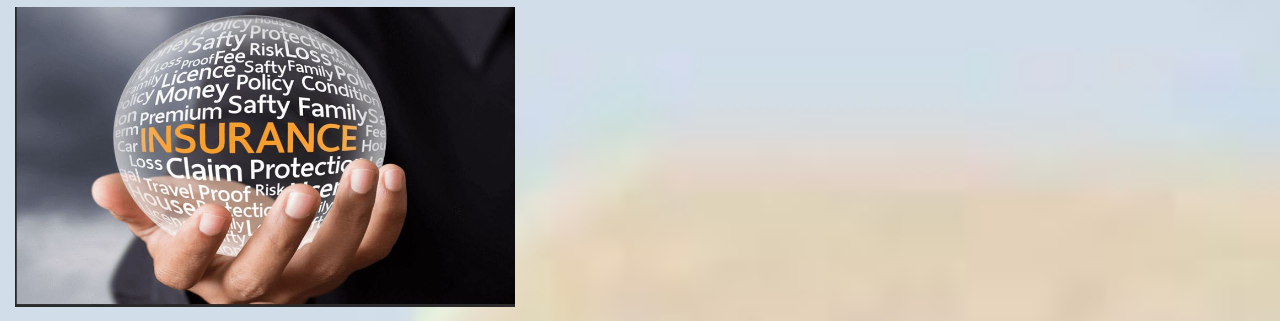
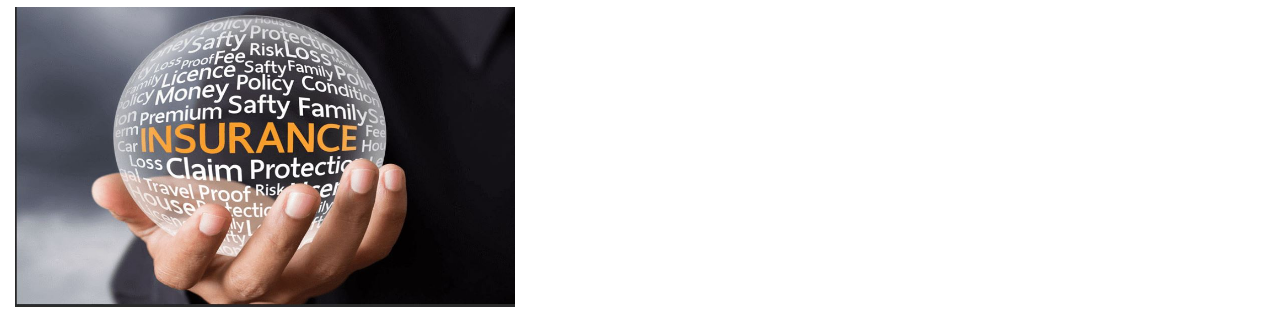
Before and after one commit to Jyothi-KN/DLITHE, a plain HTML site: page Seminar Life Insurance.html in a window 1280 px wide. Shown: the part 86-407 px from the top of the page. Drawn offline with nearby package versions, Linux system fonts and the light colour scheme.

Commit message:
Add files via upload

```diff
--- a/Seminar Life Insurance.html
+++ b/Seminar Life Insurance.html
@@ -1,14 +1,12 @@
 <head>
     <style>
-        body{
-    background-image:url("bg7.jpg");
-  }
+
     .card {
     max-width: 200px;
     margin: auto;
     text-align: center;}
     #main{
-    background-image: url('bg7.jpg');
+
     background-repeat: no-repeat;
     background-size:cover;
     }
@@ -37,7 +35,6 @@
           <title>Bootstrap Example</title>
           <meta charset="utf-8">
           <meta name="viewport" content="width=device-width, initial-scale=1">
-          <link rel="stylesheet" href="https://maxcdn.bootstrapcdn.com/bootstrap/3.4.1/css/bootstrap.min.css">
 
           <script src="https://ajax.googleapis.com/ajax/libs/jquery/3.5.1/jquery.min.js"></script>
           <script src="https://maxcdn.bootstrapcdn.com/bootstrap/3.4.1/js/bootstrap.min.js"></script>
```
Also changed, not shown: Coronavirus Life Insurancs.html (+1 -1 lines), Life Insurance Corporation of India (LIC).html (+1 -3 lines).
